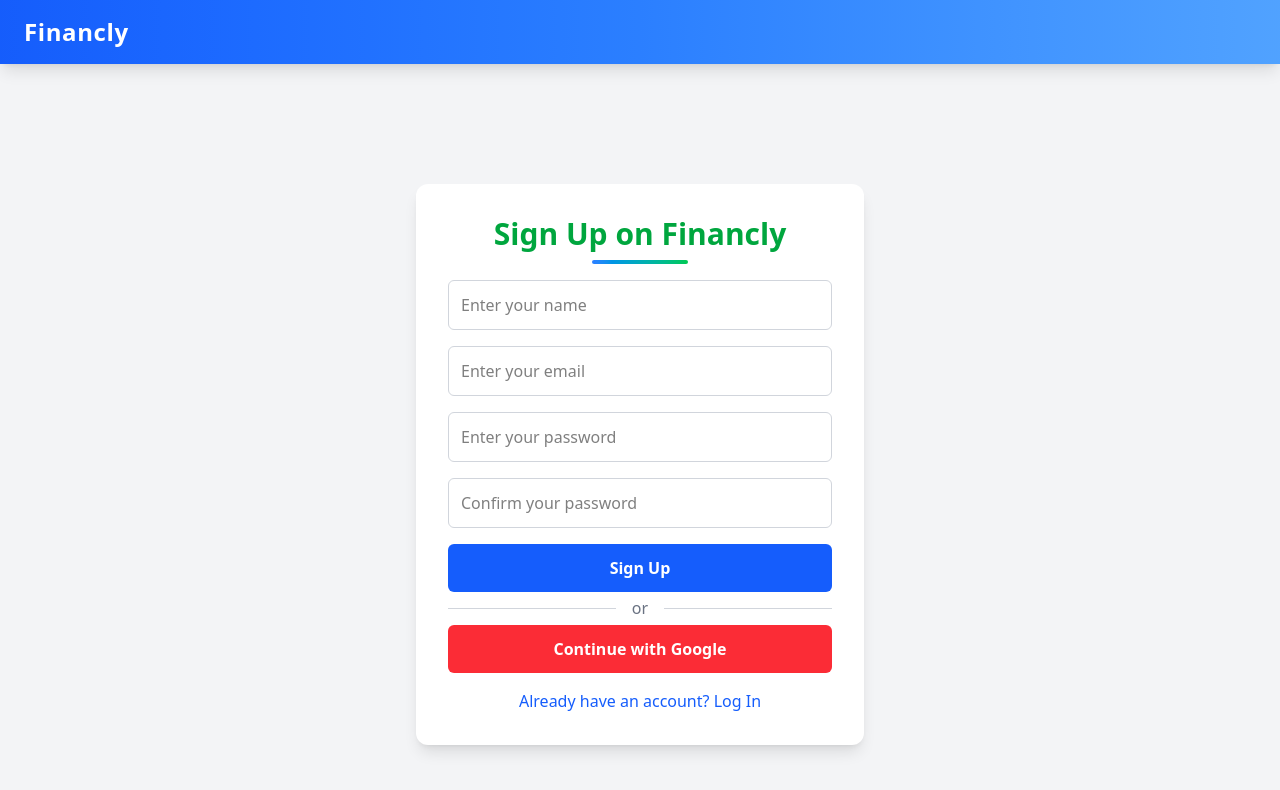
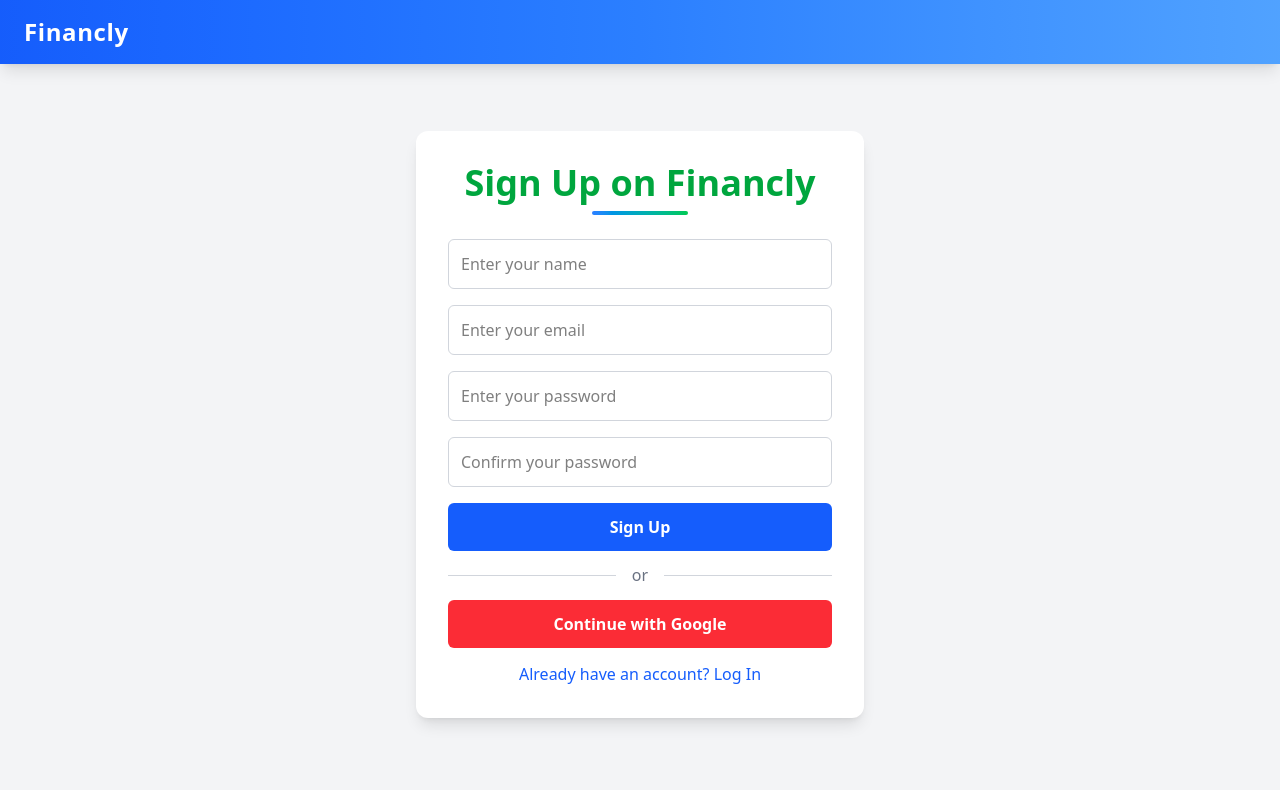
Before and after one commit to Rahulkumar8967/Expense-Tracker, a React (Vite) app: page / in a window 1280 px wide. Shown: the top 790 px of the page. Built offline with nearby package versions, Linux system fonts and the light colour scheme; no server answers.

Commit message:
add some css

```diff
--- a/src/component/SignUpSignIn.jsx
+++ b/src/component/SignUpSignIn.jsx
@@ -1,3 +1,4 @@
+// eslint-disable-next-line no-unused-vars
 import React, { useState } from "react";
 import { useNavigate } from "react-router-dom";
 import { auth, provider, db } from "../firebase";
@@ -6,6 +7,9 @@ import {
   signInWithEmailAndPassword,
   signInWithPopup,
 } from "firebase/auth";
+// eslint-disable-next-line no-unused-vars
+import { signInWithRedirect } from "firebase/auth";
+
 import { doc, getDoc, setDoc } from "firebase/firestore";
 import Header from "./Header/Header";
 import { toast } from "react-toastify";
@@ -96,12 +100,12 @@ const SignUpSignIn = () => {
   return (
     <>
       <Header />
-      <div className="flex items-center justify-center h-screen w-full bg-gray-100 px-4 overflow-hidden">
-        <div className="w-full max-w-md bg-white shadow-lg rounded-xl p-6 sm:p-8">
+      <div className="flex items-center justify-center min-h-screen bg-gray-100 px-4 -mt-10">
+        <div className="w-full max-w-md bg-white shadow-lg rounded-xl p-8 space-y-6">
           <h2
-            className={`text-2xl sm:text-3xl font-bold text-center ${
+            className={`text-4xl font-extrabold text-center ${
               isLogin ? "text-blue-700" : "text-green-600"
-            }`}
+            } relative`}
           >
             {isLogin ? "Welcome Back to Financly" : "Sign Up on Financly"}
             <span className="block h-1 w-24 bg-gradient-to-r from-blue-500 to-green-500 mx-auto mt-2 rounded-full"></span>
@@ -109,7 +113,7 @@ const SignUpSignIn = () => {
 
           <form
             onSubmit={isLogin ? handleSignIn : handleSignUp}
-            className="space-y-4 mt-4"
+            className="space-y-4"
           >
             {!isLogin && (
               <input
@@ -154,13 +158,13 @@ const SignUpSignIn = () => {
             <button
               type="submit"
               disabled={loading}
-              className="w-full py-3 bg-blue-600 text-white font-semibold rounded-md hover:bg-blue-700 focus:outline-none transition duration-300"
+              className="w-full py-3 bg-blue-600 text-white font-semibold rounded-md hover:bg-blue-700 focus:outline-none transition duration-300 cursor-pointer"
             >
               {loading ? "Loading..." : isLogin ? "Log In" : "Sign Up"}
             </button>
           </form>
 
-          <div className="relative flex items-center justify-center my-4">
+          <div className="relative flex items-center justify-center">
             <span className="absolute bg-white px-4 text-gray-500">or</span>
             <hr className="w-full border-gray-300" />
           </div>
@@ -168,14 +172,14 @@ const SignUpSignIn = () => {
           <button
             disabled={loading}
             onClick={handleGoogleSignIn}
-            className="w-full py-3 bg-red-500 text-white font-semibold rounded-md hover:bg-red-600 focus:outline-none transition duration-300"
+            className="w-full py-3 bg-red-500 text-white font-semibold rounded-md hover:bg-red-600 focus:outline-none transition duration-300 cursor-pointer"
           >
             {loading ? "Loading..." : "Continue with Google"}
           </button>
 
           <p
             onClick={() => setIsLogin(!isLogin)}
-            className="text-center text-blue-600 cursor-pointer hover:underline transition duration-300 mt-4"
+            className="text-center text-blue-600 cursor-pointer hover:underline -mt-2.5 transition duration-300"
           >
             {isLogin
               ? "Don't have an account? Sign Up"
```
